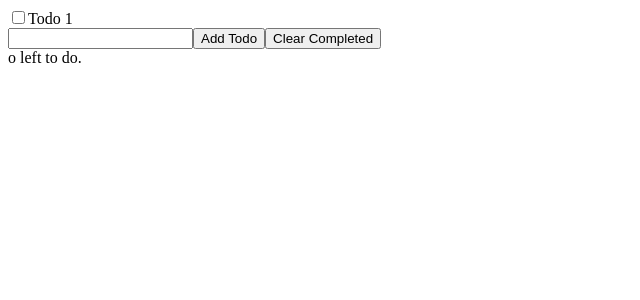
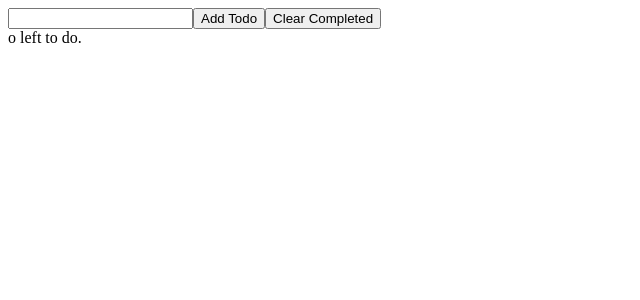
Before and after one commit to DouglasVDM/react-basics-todo-list, a React (Create React App) app: page / in a window 1280 px wide. Shown: the top 300 px of the page, without its empty margins (0-640 px from the left). Built offline with nearby package versions, Linux system fonts and the light colour scheme.

Commit message:
Array shold be emplty at startup

```diff
--- a/src/App.js
+++ b/src/App.js
@@ -2,7 +2,7 @@ import React, {useState} from 'react';  //import hooks with {}...to JavaScript W
 import TodoList from './TodoList'
 
 function App() {
-  const [todos, setTodo] = useState([{ id: 1, name: "Todo 1", complete: false }])
+  const [todos, setTodo] = useState([])
   //  Call the function pass in Default state is empty array to store all the todos.
   //  todos is all the todos inside of the Todo State
   // setTodo is the Function we call to Update the Todos.
```
